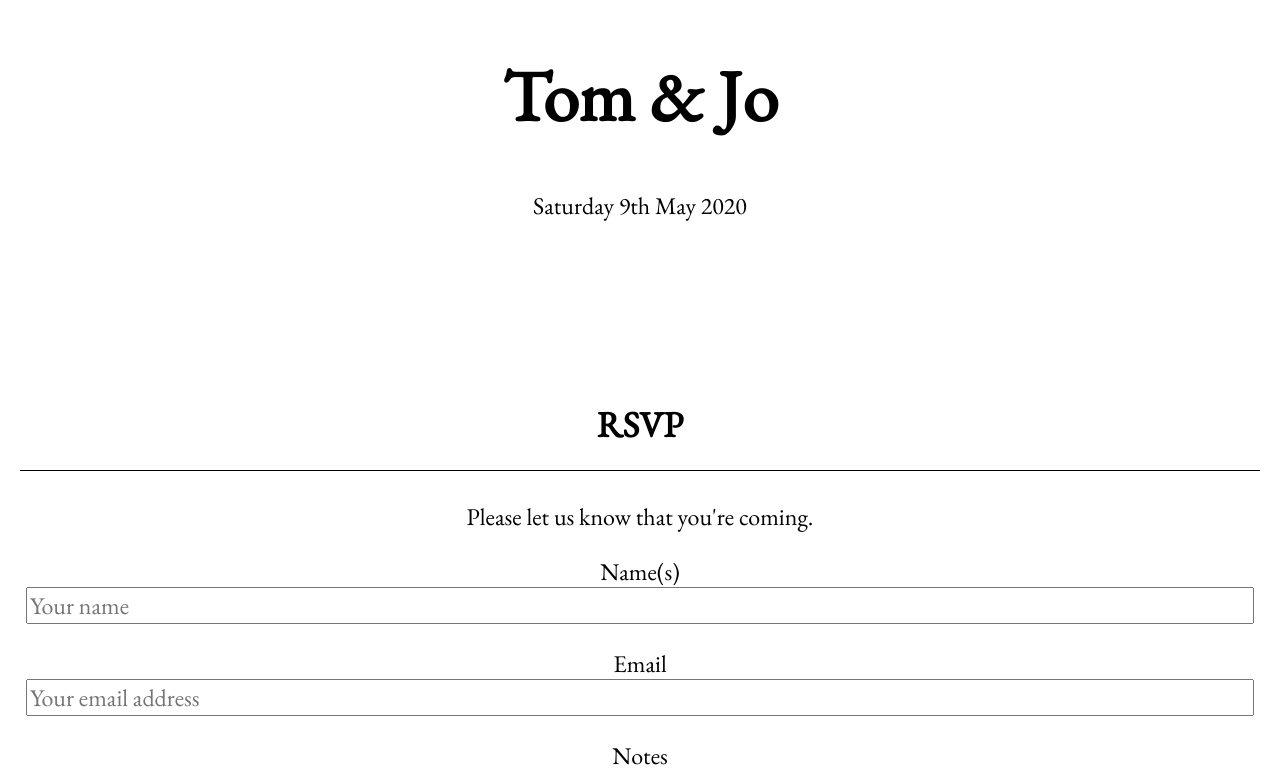
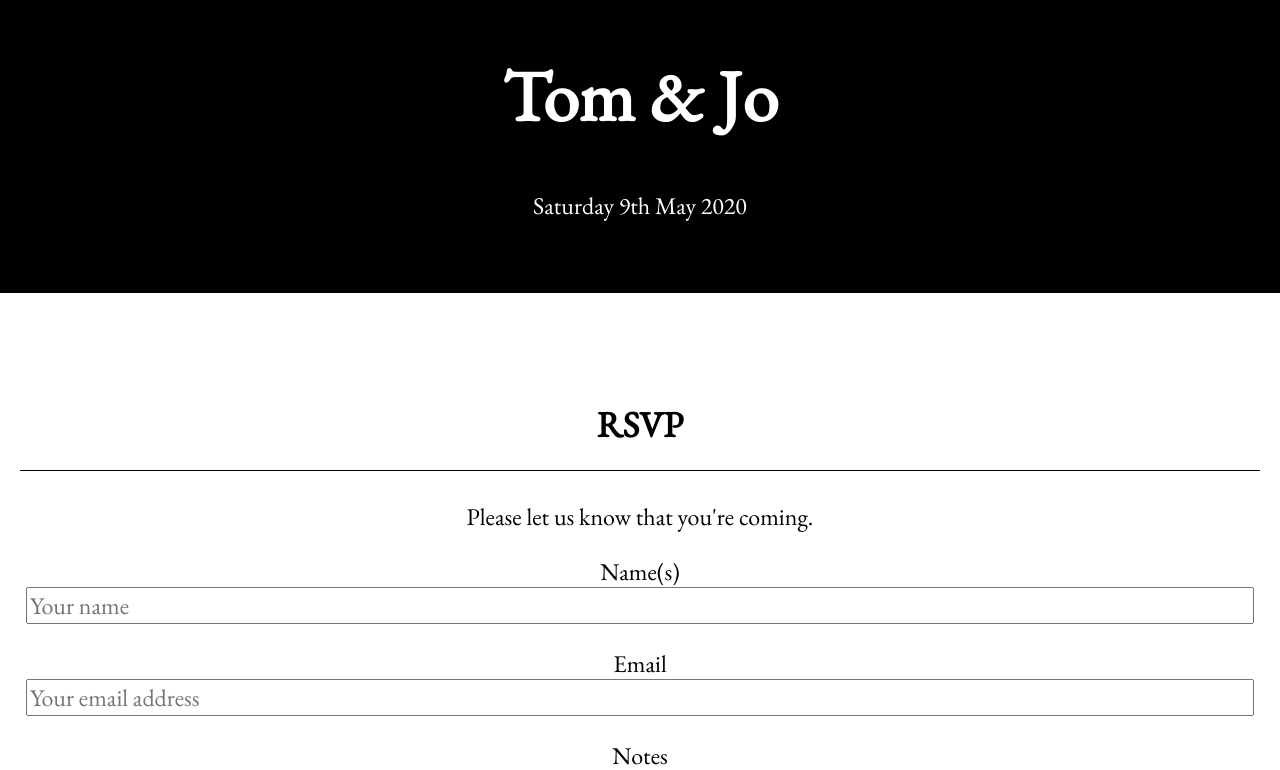
Before and after one commit to tomduckering/jo-and-tom-dot-com, a React (Create React App) app: page / in a window 1280 px wide. Shown: the top 770 px of the page. Built offline with nearby package versions, Linux system fonts and the light colour scheme.

Commit message:
More Style tweaks

```diff
--- a/src/App.css
+++ b/src/App.css
@@ -7,12 +7,12 @@
   width: 100%;
   display: grid;
   grid-template-columns: calc(calc(100% - 900px) / 2) 1fr 1fr 1fr 1fr 1fr 1fr 1fr 1fr 1fr 1fr 1fr 1fr calc(calc(100% - 900px) / 2);
-  grid-template-areas: ". header header header header header header header header header header header header ."
+  grid-template-areas: "header header header header header header header header header header header header header header"
   ". content content content content content content content content content content content content .";
   grid-template-rows: auto auto;
 }
 
-@media only screen and (min-device-width: 375px)
+@media only screen and (max-device-width: 900px)
    {
     .App {
       grid-template-columns: 20px 1fr 1fr 1fr 1fr 1fr 1fr 1fr 1fr 1fr 1fr 1fr 1fr 20px;
@@ -21,7 +21,9 @@
 
 .App header {
   grid-area: header;
-  margin-bottom: 3em;
+  padding-bottom: 3em;
+  background-color: black;
+  color: white;
 }
 
 .App main {
```
